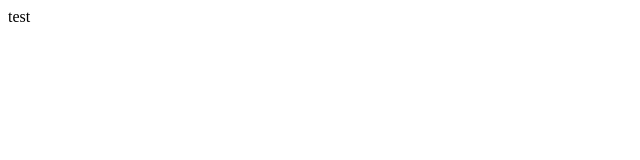
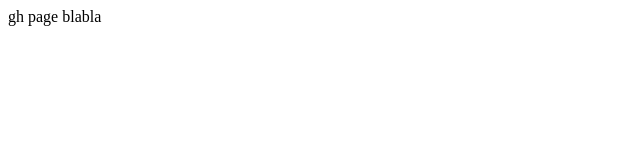
Before and after one commit to MarkLeemee/html-master, a plain HTML site: page test.html in a window 1280 px wide. Shown: the whole page, without its empty margins (0-640 px from the left). Drawn offline with Linux system fonts and the light colour scheme.

Commit message:
testtest

```diff
--- a/test.html
+++ b/test.html
@@ -6,6 +6,6 @@
     <title>Test</title>
 </head>
 <body>
-    test
+    gh page blabla
 </body>
 </html>
```
